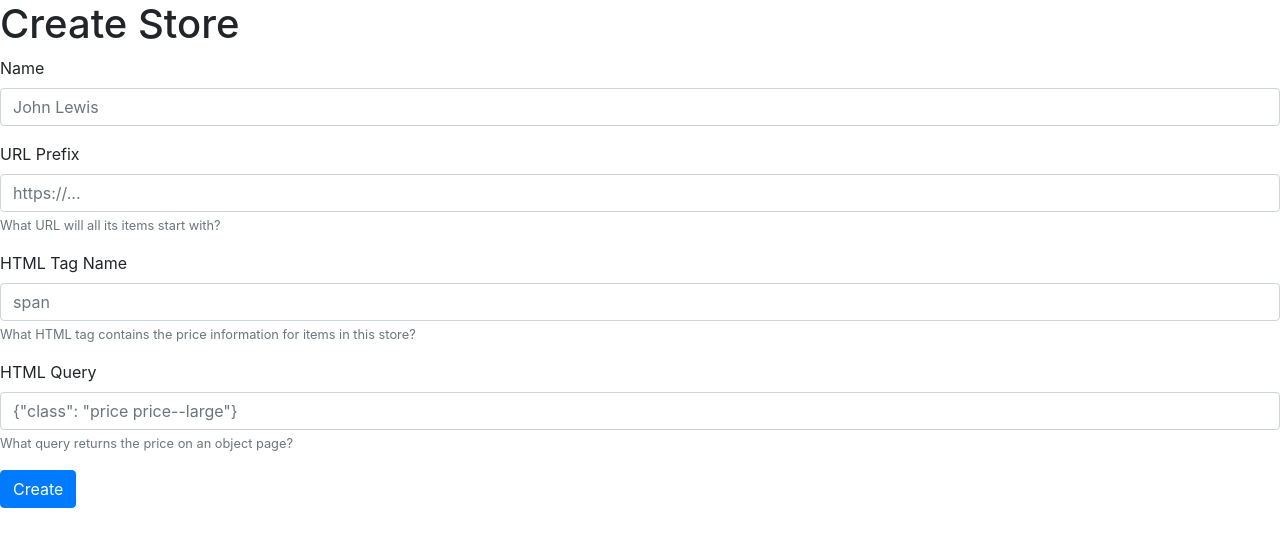
After one commit to utumno86/8PythonProjects, a Flask app: template pricing-service/templates/stores/new_store.html in a window 1280 px wide. The commit adds this page. Shown: the top 547 px of the page. Run offline with Flask 2, Linux system fonts and the light colour scheme; the template is opened without the code that fills it, so the values that code supplies are empty; some libraries are stand-ins or nearby versions.

Commit message:
added stores UI

```diff
--- a/pricing-service/app.py
+++ b/pricing-service/app.py
@@ -1,9 +1,11 @@
 from flask import Flask
 from views.alerts import alert_blueprint
+from views.stores import store_blueprint
 
 app = Flask(__name__)
 
 app.register_blueprint(alert_blueprint, url_prefix="/alerts")
+app.register_blueprint(store_blueprint, url_prefix="/stores")
 
 if __name__ == "__main__":
     app.run(debug=True)
--- a/pricing-service/models/store.py
+++ b/pricing-service/models/store.py
@@ -16,9 +16,10 @@ class Store(Model):
     def json(self) -> Dict:
       return {
         "_id": self._id,
-        "url": self.url,
+        "url_prefix": self.url_prefix,
         "tag_name": self.tag_name,
-        "query": self.query
+        "query": self.query,
+        "name": self.name
       }
 
     @classmethod
--- a/pricing-service/templates/alerts/new_alert.html
+++ b/pricing-service/templates/alerts/new_alert.html
@@ -13,7 +13,7 @@
         <input type="text" id="item_url" name="item_url" class="form-control" />
       </div>
       <div class="form-group">
-        <label for="tag_name">Price Limit</label>
+        <label for="price_limit">Price Limit</label>
         <input type="text" id="price_limit" name="price_limit" placeholder="120" aria-describedby="priceLimitHelp" class="form-control" />
         <small id=priceLimitHelp class="form-text text-muted">
           The price below which you would like to get notified if the item drops
--- /dev/null
+++ b/pricing-service/templates/stores/new_store.html
@@ -0,0 +1,37 @@
+{% extends "base.html" %}
+
+{% block content %}
+  <header><h1>Create Store</h1></header>
+  <section class="create-alert-form">
+    <form method="post">
+      <div class="form-group">
+        <label for="name">Name</label>
+        <input type="text" id="name" name="name" class="form-control" placeholder="John Lewis" />
+      </div>
+      <div class="form-group">
+        <label for="url_prefix">URL Prefix</label>
+        <input type="text" id="url_prefix" name="url_prefix" class="form-control" aria-describedby="urlPrefixHelp" placeholder="https://..." />
+        <small id=urlPrefixHelp class="form-text text-muted">
+          What URL will all its items start with?
+        </small>
+      </div>
+      <div class="form-group">
+        <label for="tag_name">HTML Tag Name</label>
+        <input type="text" id="tag_name" name="tag_name" placeholder="span" aria-describedby="tagNameHelp" class="form-control" />
+        <small id=tagNameHelp class="form-text text-muted">
+          What HTML tag contains the price information for items in this store?
+        </small>
+      </div>
+      <div class="form-group">
+        <label for="query">HTML Query</label>
+        <input type="text" id="query" name="query" placeholder='{"class": "price price--large"}' aria-describedby="queryHelp" class="form-control" />
+        <small id=queryHelp class="form-text text-muted">
+          What query returns the price on an object page?
+        </small>
+      </div>
+      <button type="submit" class="btn btn-primary">
+        Create
+      </button>
+    </form>
+  </section>
+{% endblock %}
```
Also changed, not shown: pricing-service/templates/stores/index.html (added, +22 -0 lines), pricing-service/views/stores.py (added, +22 -0 lines).
